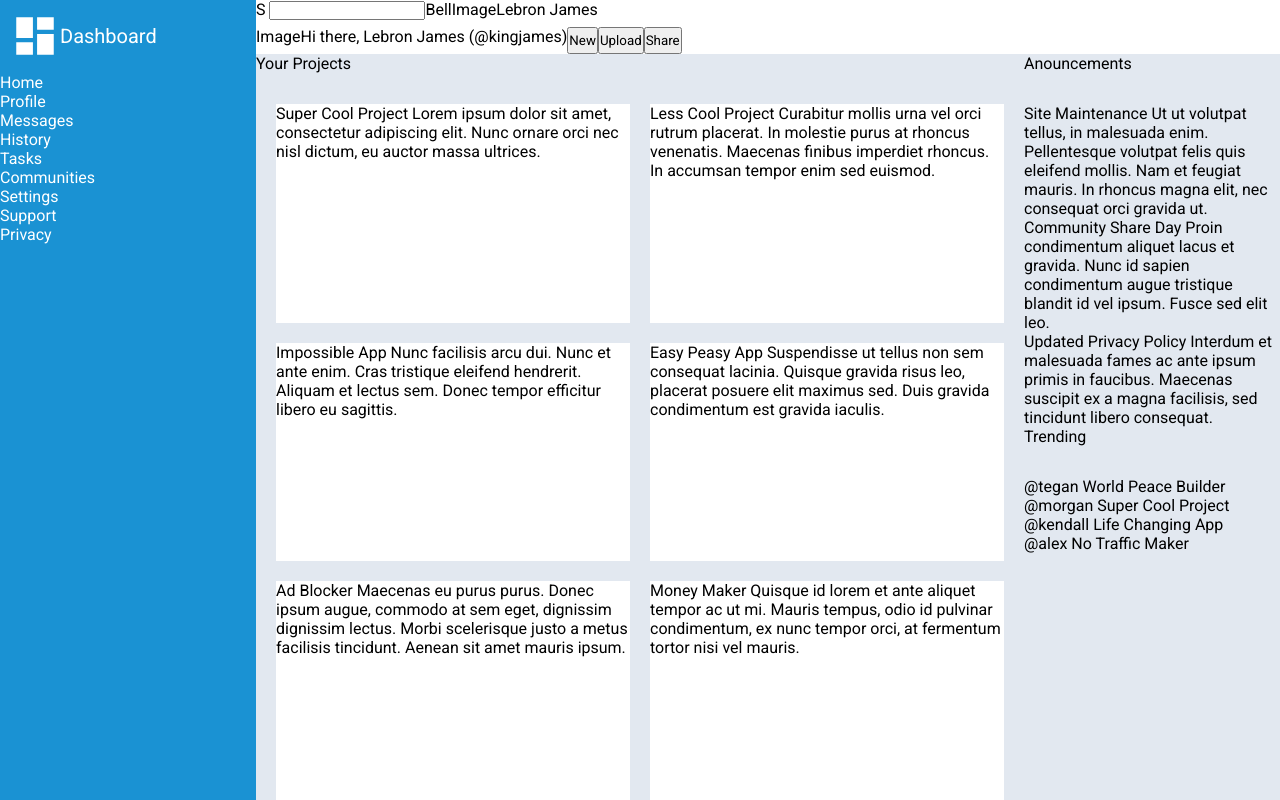
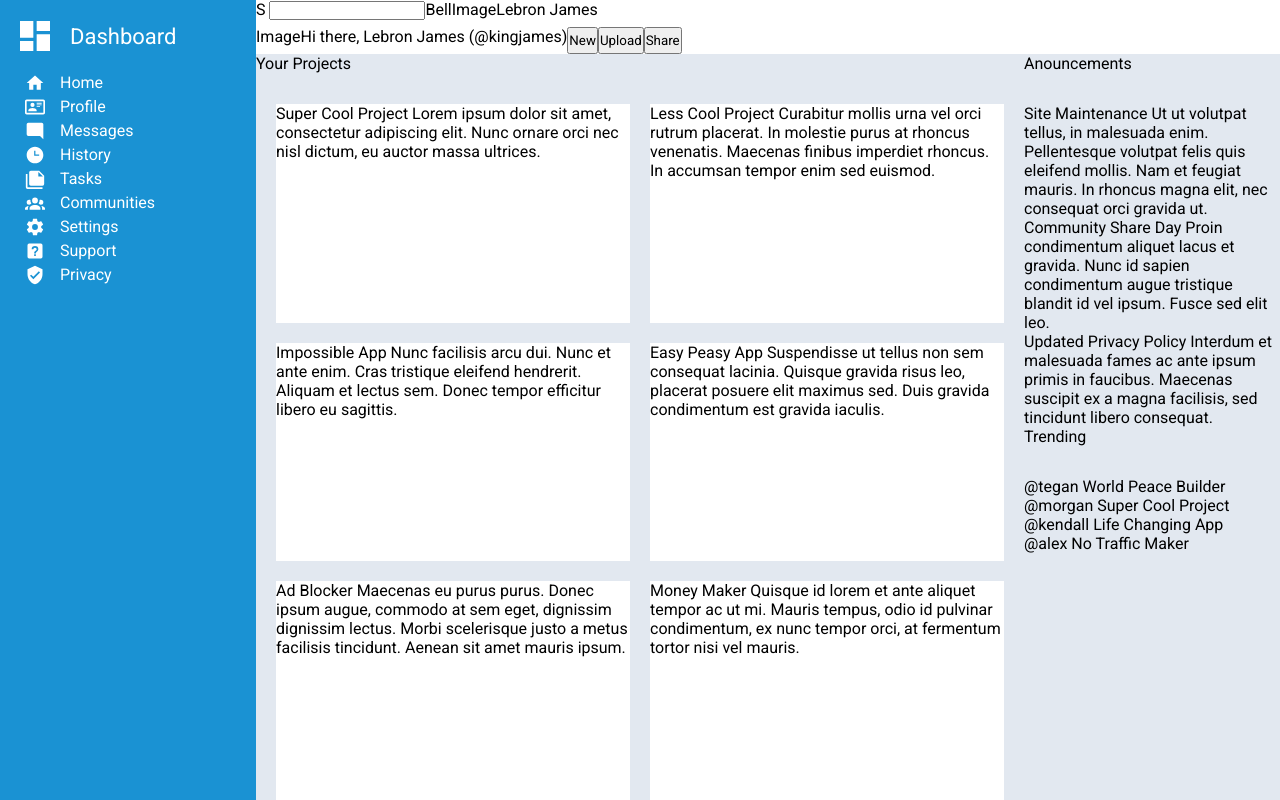
Before and after one commit to kaylanw4/Admin-Dashboard, a plain HTML site: page index.html in a window 1280 px wide. Drawn offline with Linux system fonts and the light colour scheme.

Commit message:
added an styled sidebar icons

```diff
--- a/index.html
+++ b/index.html
@@ -22,30 +22,57 @@
                 <div class="menu">
                     <ul>
                         <li>
+                            <a href="#">
+                                <svg xmlns="http://www.w3.org/2000/svg" viewBox="0 0 24 24"><title>home</title><path d="M10,20V14H14V20H19V12H22L12,3L2,12H5V20H10Z" /></svg>
+                            </a>
                             <a href="#">Home</a>
                         </li>
                         <li>
+                            <a href="#">
+                                <svg xmlns="http://www.w3.org/2000/svg" viewBox="0 0 24 24"><title>card-account-details-outline</title><path d="M22,3H2C0.91,3.04 0.04,3.91 0,5V19C0.04,20.09 0.91,20.96 2,21H22C23.09,20.96 23.96,20.09 24,19V5C23.96,3.91 23.09,3.04 22,3M22,19H2V5H22V19M14,17V15.75C14,14.09 10.66,13.25 9,13.25C7.34,13.25 4,14.09 4,15.75V17H14M9,7A2.5,2.5 0 0,0 6.5,9.5A2.5,2.5 0 0,0 9,12A2.5,2.5 0 0,0 11.5,9.5A2.5,2.5 0 0,0 9,7M14,7V8H20V7H14M14,9V10H20V9H14M14,11V12H18V11H14" /></svg>
+                            </a>
                             <a href="#">Profile</a>
                         </li>
                         <li>
+                            <a href="#">
+                                <svg xmlns="http://www.w3.org/2000/svg" viewBox="0 0 24 24"><title>message-reply</title><path d="M22,4C22,2.89 21.1,2 20,2H4A2,2 0 0,0 2,4V16A2,2 0 0,0 4,18H18L22,22V4Z" /></svg>
+                            </a>
                             <a href="#">Messages</a>
                         </li>
                         <li>
+                            <a href="#">
+                                <svg xmlns="http://www.w3.org/2000/svg" viewBox="0 0 24 24"><title>clock-time-three</title><path d="M12 2C6.5 2 2 6.5 2 12C2 17.5 6.5 22 12 22C17.5 22 22 17.5 22 12S17.5 2 12 2M17 13H11V7H12.5V11.5H17V13Z" /></svg>
+                            </a>
                             <a href="#">History</a>
                         </li>
                         <li>
+                            <a href="#">
+                                <svg xmlns="http://www.w3.org/2000/svg" viewBox="0 0 24 24"><title>note-multiple</title><path d="M16,9H21.5L16,3.5V9M7,2H17L23,8V18A2,2 0 0,1 21,20H7C5.89,20 5,19.1 5,18V4A2,2 0 0,1 7,2M3,6V22H21V24H3A2,2 0 0,1 1,22V6H3Z" /></svg>
+                            </a>
                             <a href="#">Tasks</a>
                         </li>
                         <li>
+                            <a href="#">
+                                <svg xmlns="http://www.w3.org/2000/svg" viewBox="0 0 24 24"><title>account-group</title><path d="M12,5.5A3.5,3.5 0 0,1 15.5,9A3.5,3.5 0 0,1 12,12.5A3.5,3.5 0 0,1 8.5,9A3.5,3.5 0 0,1 12,5.5M5,8C5.56,8 6.08,8.15 6.53,8.42C6.38,9.85 6.8,11.27 7.66,12.38C7.16,13.34 6.16,14 5,14A3,3 0 0,1 2,11A3,3 0 0,1 5,8M19,8A3,3 0 0,1 22,11A3,3 0 0,1 19,14C17.84,14 16.84,13.34 16.34,12.38C17.2,11.27 17.62,9.85 17.47,8.42C17.92,8.15 18.44,8 19,8M5.5,18.25C5.5,16.18 8.41,14.5 12,14.5C15.59,14.5 18.5,16.18 18.5,18.25V20H5.5V18.25M0,20V18.5C0,17.11 1.89,15.94 4.45,15.6C3.86,16.28 3.5,17.22 3.5,18.25V20H0M24,20H20.5V18.25C20.5,17.22 20.14,16.28 19.55,15.6C22.11,15.94 24,17.11 24,18.5V20Z" /></svg>
+                            </a>
                             <a href="#">Communities</a>
                         </li>
                         <li>
+                            <a href="#">
+                                <svg xmlns="http://www.w3.org/2000/svg" viewBox="0 0 24 24"><title>cog</title><path d="M12,15.5A3.5,3.5 0 0,1 8.5,12A3.5,3.5 0 0,1 12,8.5A3.5,3.5 0 0,1 15.5,12A3.5,3.5 0 0,1 12,15.5M19.43,12.97C19.47,12.65 19.5,12.33 19.5,12C19.5,11.67 19.47,11.34 19.43,11L21.54,9.37C21.73,9.22 21.78,8.95 21.66,8.73L19.66,5.27C19.54,5.05 19.27,4.96 19.05,5.05L16.56,6.05C16.04,5.66 15.5,5.32 14.87,5.07L14.5,2.42C14.46,2.18 14.25,2 14,2H10C9.75,2 9.54,2.18 9.5,2.42L9.13,5.07C8.5,5.32 7.96,5.66 7.44,6.05L4.95,5.05C4.73,4.96 4.46,5.05 4.34,5.27L2.34,8.73C2.21,8.95 2.27,9.22 2.46,9.37L4.57,11C4.53,11.34 4.5,11.67 4.5,12C4.5,12.33 4.53,12.65 4.57,12.97L2.46,14.63C2.27,14.78 2.21,15.05 2.34,15.27L4.34,18.73C4.46,18.95 4.73,19.03 4.95,18.95L7.44,17.94C7.96,18.34 8.5,18.68 9.13,18.93L9.5,21.58C9.54,21.82 9.75,22 10,22H14C14.25,22 14.46,21.82 14.5,21.58L14.87,18.93C15.5,18.67 16.04,18.34 16.56,17.94L19.05,18.95C19.27,19.03 19.54,18.95 19.66,18.73L21.66,15.27C21.78,15.05 21.73,14.78 21.54,14.63L19.43,12.97Z" /></svg>
+                            </a>
                             <a href="#">Settings</a>
                         </li>
                         <li>
+                            <a href="#">
+                                <svg xmlns="http://www.w3.org/2000/svg" viewBox="0 0 24 24"><title>help-box</title><path d="M11,18H13V16H11V18M12,6A4,4 0 0,0 8,10H10A2,2 0 0,1 12,8A2,2 0 0,1 14,10C14,12 11,11.75 11,15H13C13,12.75 16,12.5 16,10A4,4 0 0,0 12,6M5,3H19A2,2 0 0,1 21,5V19A2,2 0 0,1 19,21H5A2,2 0 0,1 3,19V5A2,2 0 0,1 5,3Z" /></svg>
+                            </a>
                             <a href="#">Support</a>
                         </li>
                         <li>
+                            <a href="#">
+                                <svg xmlns="http://www.w3.org/2000/svg" viewBox="0 0 24 24"><title>shield-check</title><path d="M10,17L6,13L7.41,11.59L10,14.17L16.59,7.58L18,9M12,1L3,5V11C3,16.55 6.84,21.74 12,23C17.16,21.74 21,16.55 21,11V5L12,1Z" /></svg>
+                            </a>
                             <a href="#">Privacy</a>
                         </li>
                     </ul>
--- a/styles.css
+++ b/styles.css
@@ -37,16 +37,36 @@ body {
 }
 
 .logo svg{
-    height: 50px;
+    height: 40px;
     fill: var(--sidebar-font-color);
 }
 
 .logo {
     display: flex;
-    margin: 10px;
     align-items: center;
-    font-size: 20px;
+    font-size: 22px;
+    margin: 15px;
+    gap: 15px;
 }
+
+.menu ul {
+    display: flex;
+    flex-direction: column;
+
+}
+
+.menu ul li {
+    display: flex;
+    margin: 0 25px;
+    gap: 15px;
+}
+
+.menu svg {
+    height: 20px;
+    fill: var(--sidebar-font-color);
+}
+
+
 
 /* HEADER */
 
```
